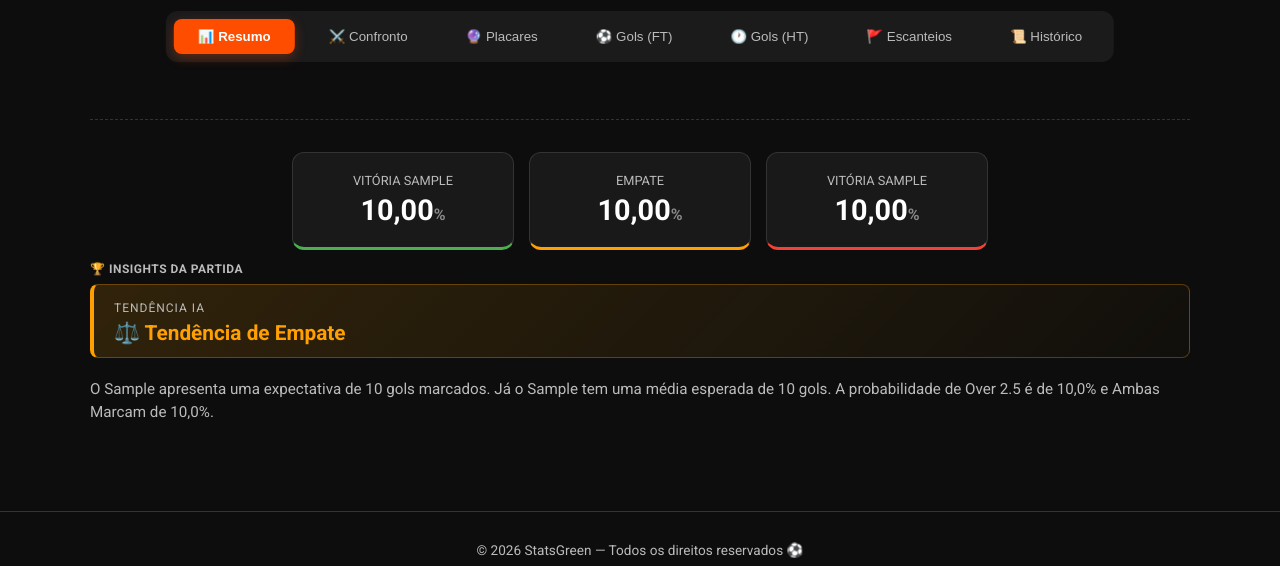
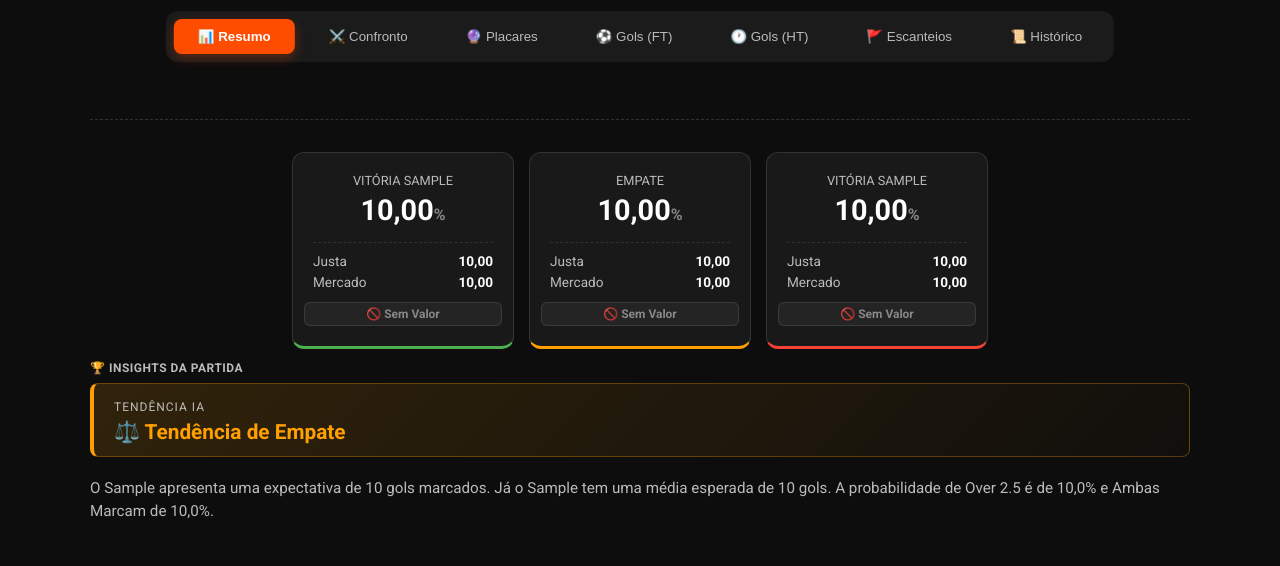
Before and after one commit to rafa3lsilva/redscore_django, a Django app: template apps/matches/templates/matches/analise.html in a window 1280 px wide. Shown: the part 551-1117 px from the top of the page. Run offline with Django 5.2, Linux system fonts and the light colour scheme; the template is opened without the code that fills it: most values are stand-ins (such as "Sample title", 1, 10 or a date in 2020).

Commit message:
Funcionalidade: Adicionada interface de usuário para detecção de valor +EV

```diff
--- a/apps/matches/templates/matches/analise.html
+++ b/apps/matches/templates/matches/analise.html
@@ -10,6 +10,18 @@
     .tab-content { display: none; animation: fadeIn 0.4s ease; }
     .tab-content.active { display: block; }
     @keyframes fadeIn { from { opacity: 0; transform: translateY(5px); } to { opacity: 1; transform: translateY(0); } }
+
+    /* Novos estilos para Odds Comparison */
+    .odds-comparison { margin-top: 15px; width: 100%; border-top: 1px dashed rgba(255,255,255,0.1); padding-top: 10px; display: flex; flex-direction: column; gap: 5px; }
+    .odd-item { display: flex; justify-content: space-between; font-size: 0.85rem; color: var(--text-secondary); }
+    .odd-val { font-weight: bold; color: white; }
+    .value-badge { margin-top: 12px; font-size: 0.75rem; font-weight: bold; padding: 4px 8px; border-radius: 6px; display: inline-block; width: 100%; text-align: center;}
+    .value-yes { background: rgba(76, 175, 80, 0.15); color: var(--accent-green); border: 1px solid rgba(76, 175, 80, 0.3); }
+    .value-no { background: rgba(255, 255, 255, 0.05); color: #888; border: 1px solid rgba(255, 255, 255, 0.1); }
+    .value-explanation { background: rgba(0,0,0,0.2); border: 1px solid var(--border-color); padding: 15px 20px; border-radius: 8px; margin-top: 20px; }
+    .value-explanation ul { margin-top: 10px; padding-left: 20px; color: var(--text-secondary); font-size: 0.9em; line-height: 1.6; }
+    .value-explanation li { margin-bottom: 8px; }
+    .value-explanation strong { color: white; }
 </style>
 {% endblock %}
 
@@ -192,17 +204,44 @@
     <div class="tab-content active">
         <div class="prediction-summary">
             {% if analise.ia and not analise.ia.erro %}
-                <div class="prob-card home-win">
+                <div class="prob-card home-win {% if valor_h.tem %}has-value{% endif %}">
                     <span class="prob-label">Vitória {{ home_team }}</span>
                     <div class="prob-value">{{ analise.ia.prob_casa|floatformat:2 }}<span>%</span></div>
+                    <div class="odds-comparison">
+                        <div class="odd-item"><span class="odd-label">Justa</span><span class="odd-val">{{ analise.ia.odd_justa_casa|floatformat:2 }}</span></div>
+                        <div class="odd-item"><span class="odd-label">Mercado</span><span class="odd-val">{{ mercado_odd_h|floatformat:2 }}</span></div>
+                    </div>
+                    {% if valor_h.tem %}
+                        <div class="value-badge value-yes">🔥 +EV ({{ valor_h.margem }}%)</div>
+                    {% else %}
+                        <div class="value-badge value-no">🚫 Sem Valor</div>
+                    {% endif %}
                 </div>
-                <div class="prob-card draw">
+                <div class="prob-card draw {% if valor_d.tem %}has-value{% endif %}">
                     <span class="prob-label">Empate</span>
                     <div class="prob-value">{{ analise.ia.prob_empate|floatformat:2 }}<span>%</span></div>
+                    <div class="odds-comparison">
+                        <div class="odd-item"><span class="odd-label">Justa</span><span class="odd-val">{{ analise.ia.odd_justa_empate|floatformat:2 }}</span></div>
+                        <div class="odd-item"><span class="odd-label">Mercado</span><span class="odd-val">{{ mercado_odd_d|floatformat:2 }}</span></div>
+                    </div>
+                    {% if valor_d.tem %}
+                        <div class="value-badge value-yes">🔥 +EV ({{ valor_d.margem }}%)</div>
+                    {% else %}
+                        <div class="value-badge value-no">🚫 Sem Valor</div>
+                    {% endif %}
                 </div>
-                <div class="prob-card away-win">
+                <div class="prob-card away-win {% if valor_a.tem %}has-value{% endif %}">
                     <span class="prob-label">Vitória {{ away_team }}</span>
                     <div class="prob-value">{{ analise.ia.prob_fora|floatformat:2 }}<span>%</span></div>
+                    <div class="odds-comparison">
+                        <div class="odd-item"><span class="odd-label">Justa</span><span class="odd-val">{{ analise.ia.odd_justa_fora|floatformat:2 }}</span></div>
+                        <div class="odd-item"><span class="odd-label">Mercado</span><span class="odd-val">{{ mercado_odd_a|floatformat:2 }}</span></div>
+                    </div>
+                    {% if valor_a.tem %}
+                        <div class="value-badge value-yes">🔥 +EV ({{ valor_a.margem }}%)</div>
+                    {% else %}
+                        <div class="value-badge value-no">🚫 Sem Valor</div>
+                    {% endif %}
                 </div>
             {% else %}
                 <div class="prob-card home-win"><span class="prob-label">Força Casa</span><div class="prob-value">{{ analise.ft.lambda_home }} <span>Gols</span></div></div>
@@ -210,6 +249,26 @@
                 <div class="prob-card away-win"><span class="prob-label">Força Fora</span><div class="prob-value">{{ analise.ft.lambda_away }} <span>Gols</span></div></div>
             {% endif %}
         </div>
+
+        {% if analise.ia and not analise.ia.erro %}
+            {% if valor_h.tem or valor_d.tem or valor_a.tem %}
+            <div class="value-explanation">
+                <h3 class="card-title">💎 Oportunidades de Valor Encontradas (+EV)</h3>
+                <p class="info-text" style="color: white; margin-bottom: 5px;">A Inteligência Artificial detectou odds desajustadas (mínimo de 7% de margem no preço justo):</p>
+                <ul>
+                    {% if valor_h.tem %}
+                    <li>Aposta em <strong>Vitória {{ home_team }}</strong> possui Rentabilidade Esperada de <strong><span style="color: var(--accent-green);">{{ valor_h.margem }}%</span></strong>. O mercado paga <strong>{{ mercado_odd_h|floatformat:2 }}</strong>, porém nós calculamos a Odd Justa em <strong>{{ analise.ia.odd_justa_casa|floatformat:2 }}</strong>.</li>
+                    {% endif %}
+                    {% if valor_d.tem %}
+                    <li>Aposta em <strong>Empate</strong> possui Rentabilidade Esperada de <strong><span style="color: var(--accent-green);">{{ valor_d.margem }}%</span></strong>. O mercado paga <strong>{{ mercado_odd_d|floatformat:2 }}</strong>, porém nós calculamos a Odd Justa em <strong>{{ analise.ia.odd_justa_empate|floatformat:2 }}</strong>.</li>
+                    {% endif %}
+                    {% if valor_a.tem %}
+                    <li>Aposta em <strong>Vitória {{ away_team }}</strong> possui Rentabilidade Esperada de <strong><span style="color: var(--accent-green);">{{ valor_a.margem }}%</span></strong>. O mercado paga <strong>{{ mercado_odd_a|floatformat:2 }}</strong>, porém nós calculamos a Odd Justa em <strong>{{ analise.ia.odd_justa_fora|floatformat:2 }}</strong>.</li>
+                    {% endif %}
+                </ul>
+            </div>
+            {% endif %}
+        {% endif %}
 
         {% if mostrar_form_odds %}
         <div class="manual-odds-box">
```
Also changed, not shown: apps/matches/views.py (+15 -0 lines), 1 other file.
